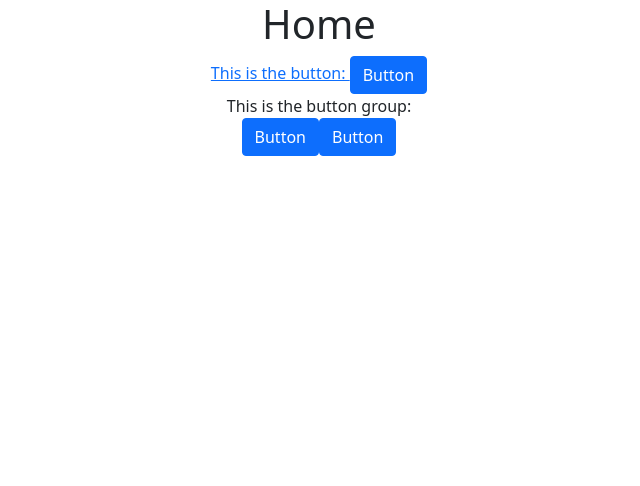
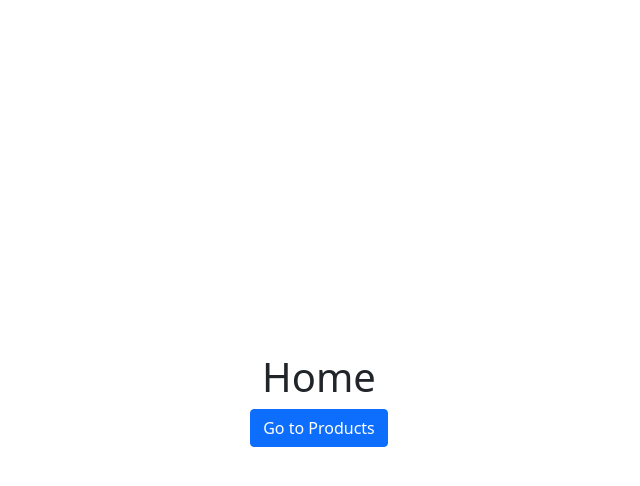
Before and after one commit to mehmeteyupoglu/react-boilerplate, a React (Create React App) app: page / in a window 1280 px wide. Shown: the top 486 px of the page, without its empty margins (321-961 px from the left). Built offline with nearby package versions, Linux system fonts and the light colour scheme.

Commit message:
style: fix general styling issues and architecture

```diff
--- a/src/App.css
+++ /dev/null
@@ -1,38 +0,0 @@
-.App {
-  text-align: center;
-}
-
-.App-logo {
-  height: 40vmin;
-  pointer-events: none;
-}
-
-@media (prefers-reduced-motion: no-preference) {
-  .App-logo {
-    animation: App-logo-spin infinite 20s linear;
-  }
-}
-
-.App-header {
-  background-color: #282c34;
-  min-height: 100vh;
-  display: flex;
-  flex-direction: column;
-  align-items: center;
-  justify-content: center;
-  font-size: calc(10px + 2vmin);
-  color: white;
-}
-
-.App-link {
-  color: #61dafb;
-}
-
-@keyframes App-logo-spin {
-  from {
-    transform: rotate(0deg);
-  }
-  to {
-    transform: rotate(360deg);
-  }
-}
--- a/src/App.js
+++ b/src/App.js
@@ -1,4 +1,4 @@
-import './App.css';
+import './App.scss';
 import Router from './router/Router';
 
 function App() {
--- /dev/null
+++ b/src/App.scss
@@ -0,0 +1,14 @@
+.App {
+    padding: 0 20px;
+    height: 100vh;
+    width: 100vw;
+
+    .centered-pages {
+        height: 100%;
+        display: flex;
+        flex-direction: column;
+        align-items: center;
+        justify-content: center;
+        text-align: center;
+    }
+}
--- a/src/components/atoms/Button/index.js
+++ b/src/components/atoms/Button/index.js
@@ -3,7 +3,7 @@ import Button from 'react-bootstrap/Button';
 
 function CustomButton({title, onClick, className, variant}) {
   return (
-    <Button className={`primary ${className}`} onClick={onClick} variant={variant}>
+    <Button className={`primary mr-2 ${className}`} onClick={onClick} variant={variant}>
         {title || 'Button'}
     </Button>
   );
--- a/src/pages/Home/index.js
+++ b/src/pages/Home/index.js
@@ -1,17 +1,17 @@
 import CustomButton from "../../components/atoms/Button";
-import ButtonGroup from "../../components/molecules/ButtonGroup";
 import { Link } from "react-router-dom";
 
 import "./Home.scss";
 
 function Home() {
     return (
-        <div>
+        <div className="home centered-pages">
             <h1>Home</h1>
-            <Link to="/products">
-                <span className="description">This is the button: <CustomButton /></span>
-            </Link>
-            <span className="description">This is the button group: <ButtonGroup /></span>
+            <div>
+                <Link to="/products">
+                    <CustomButton title={"Go to Products"}/>
+                </Link>
+            </div>
         </div>
     );
 }
--- a/src/pages/Products/index.js
+++ b/src/pages/Products/index.js
@@ -3,7 +3,7 @@ import "./Products.scss";
 
 function Products() {
     return (
-        <div>
+        <div className="products-page centered-pages">
             <h1>Products</h1>
             <CustomButton title={'Go Back'} onClick={() => window.history.back()} />
         </div>
```
